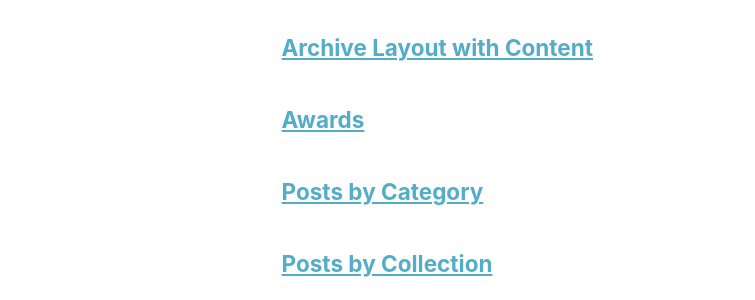
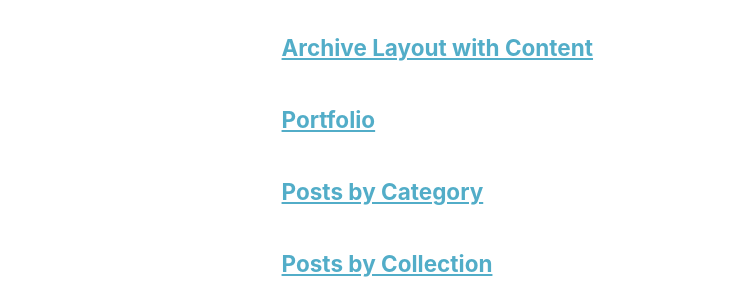
Before and after one commit to MohammadQasem97/Mohammad_Qasem.github.io, a Jekyll site: the page built from _pages/page-archive.html, in a window 1280 px wide and 900 px high. Shown: the part 282-582 px from the top of the window, without its empty margins (0-755 px from the left). Built offline with Jekyll 4.4.1, drawn with Linux system fonts in a browser that asks for light colours; a script that is not in the unit is left out.

Commit message:
Update awards.html

```diff
--- a/_pages/awards.html
+++ b/_pages/awards.html
@@ -1,13 +1,13 @@
 ---
 layout: archive
-title: "Awards"
-permalink: /awards/
+title: "Portfolio"
+permalink: /portfolio/
 author_profile: true
 ---
 
 {% include base_path %}
 
 
-{% for post in site.awards %}
+{% for post in site.portfolio %}
   {% include archive-single.html %}
 {% endfor %}
```
